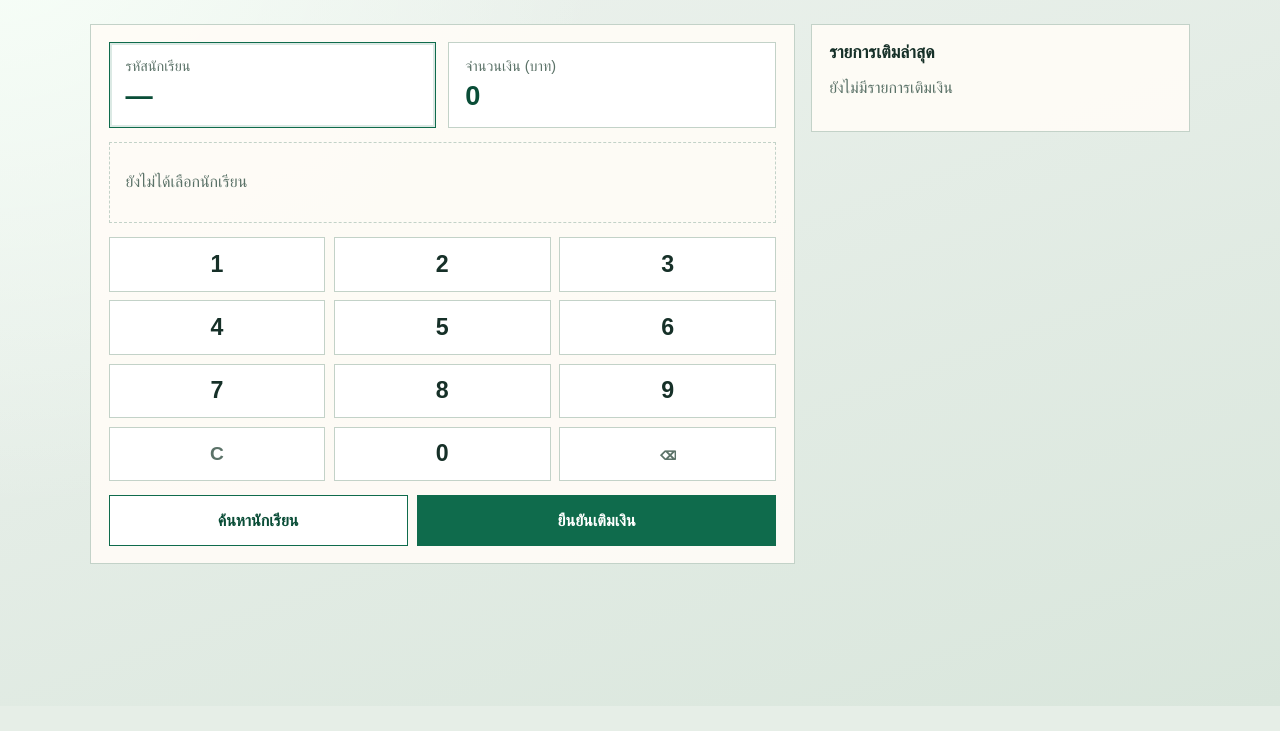
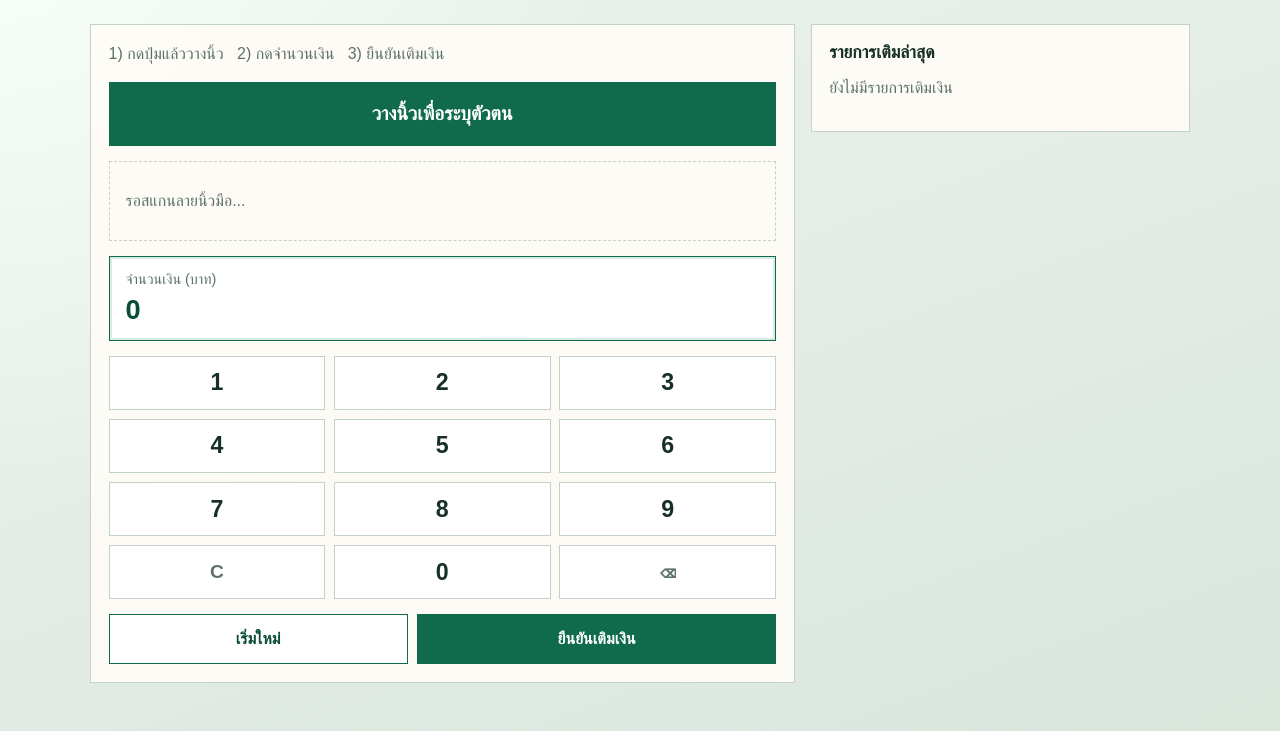
Before and after one commit to michatri/https-github.com-wc42txg5sr-sketch-seven-gift-logger, a Flask app: page /topup in a window 1280 px wide. Shown: the part 94-825 px from the top of the page. Before the commit the page ends 800 px from the top, so only its background shows below. Run offline with Flask 3, Linux system fonts and the light colour scheme; data that the repository does not hold is empty; some web fonts are replaced.

Commit message:
Make top-up flow fingerprint-first with amount keypad
Top-up now: scan finger to identify student, enter amount on numeric
keypad, then confirm. Adds /api/identify-finger for sensor lookup.

Co-authored-by: michatri <michatri@users.noreply.github.com>

```diff
--- a/admin-web/app.py
+++ b/admin-web/app.py
@@ -731,6 +731,34 @@ def student_payload(row) -> dict:
     }
 
 
+@app.route("/api/identify-finger", methods=["POST"])
+def api_identify_finger():
+    db = get_db()
+    try:
+        sensor = open_sensor()
+        wait_for_finger(sensor, timeout_sec=30)
+        sensor.convertImage(0x01)
+        position, score = sensor.searchTemplate()
+        if position < 0:
+            return jsonify(ok=False, message="ไม่พบลายนิ้วมือในระบบ"), 404
+
+        student = find_student_by_finger(db, position)
+        if not student:
+            return jsonify(
+                ok=False,
+                message=f"พบนิ้ว #{position} แต่ยังไม่ได้ผูกกับนักเรียน",
+            ), 404
+
+        hand = matched_hand_for(student, position)
+        payload = student_payload(student)
+        payload["finger_id"] = position
+        payload["hand"] = hand
+        payload["score"] = score
+        return jsonify(ok=True, student=payload)
+    except Exception as exc:
+        return jsonify(ok=False, message=str(exc)), 400
+
+
 @app.route("/api/student-by-code", methods=["POST"])
 def api_student_by_code():
     data = request.get_json(silent=True) or {}
@@ -761,7 +789,7 @@ def api_topup():
         return jsonify(ok=False, message="จำนวนเงินไม่ถูกต้อง"), 400
 
     if not code:
-        return jsonify(ok=False, message="กรุณาใส่รหัสนักเรียน"), 400
+        return jsonify(ok=False, message="กรุณาสแกนลายนิ้วมือก่อน"), 400
     if amount <= 0:
         return jsonify(ok=False, message="จำนวนเงินต้องมากกว่า 0"), 400
     if amount > 100000:
@@ -786,7 +814,7 @@ def api_topup():
         INSERT INTO topups(student_id, amount, balance_after, note)
         VALUES (?, ?, ?, ?)
         """,
-        (row["id"], amount, new_balance, "web-topup"),
+        (row["id"], amount, new_balance, data.get("note") or "fingerprint-topup"),
     )
     db.commit()
 
--- a/admin-web/static/style.css
+++ b/admin-web/static/style.css
@@ -475,6 +475,28 @@ tbody tr:hover {
   margin-bottom: 0.9rem;
 }
 
+.topup-fields.single {
+  grid-template-columns: 1fr;
+}
+
+.scan-finger-btn {
+  width: 100%;
+  border: 1px solid var(--brand);
+  background: var(--brand);
+  color: #fff;
+  font: inherit;
+  font-size: 1.2rem;
+  font-weight: 700;
+  min-height: 4rem;
+  margin-bottom: 0.9rem;
+  cursor: pointer;
+}
+
+.scan-finger-btn:disabled {
+  opacity: 0.65;
+  cursor: wait;
+}
+
 .field-card {
   border: 1px solid var(--line);
   background: #fff;
--- a/admin-web/templates/topup.html
+++ b/admin-web/templates/topup.html
@@ -5,19 +5,23 @@
 {% block content %}
 <section class="topup-layout">
   <div class="topup-panel">
-    <div class="topup-fields">
-      <button type="button" class="field-card active" id="field-code" data-field="code">
-        <span class="field-label">รหัสนักเรียน</span>
-        <span class="field-value" id="code-display">—</span>
-      </button>
-      <button type="button" class="field-card" id="field-amount" data-field="amount">
+    <p class="hint">
+      1) กดปุ่มแล้ววางนิ้ว &nbsp; 2) กดจำนวนเงิน &nbsp; 3) ยืนยันเติมเงิน
+    </p>
+
+    <button type="button" class="scan-finger-btn" id="scan-btn">
+      วางนิ้วเพื่อระบุตัวตน
+    </button>
+
+    <div class="student-box" id="student-box">
+      <p class="muted">รอสแกนลายนิ้วมือ...</p>
+    </div>
+
+    <div class="topup-fields single">
+      <div class="field-card active" id="field-amount">
         <span class="field-label">จำนวนเงิน (บาท)</span>
         <span class="field-value" id="amount-display">0</span>
-      </button>
-    </div>
-
-    <div class="student-box" id="student-box">
-      <p class="muted">ยังไม่ได้เลือกนักเรียน</p>
+      </div>
     </div>
 
     <div class="numpad" id="numpad" aria-label="Numeric keyboard">
@@ -36,7 +40,7 @@
     </div>
 
     <div class="topup-actions">
-      <button type="button" class="btn-secondary" id="lookup-btn">ค้นหานักเรียน</button>
+      <button type="button" class="btn-secondary" id="reset-btn">เริ่มใหม่</button>
       <button type="button" class="btn-primary" id="topup-btn">ยืนยันเติมเงิน</button>
     </div>
 
@@ -64,18 +68,14 @@
 
 <script>
 (function () {
-  let activeField = "code";
-  let codeValue = "";
   let amountValue = "";
   let student = null;
 
-  const codeDisplay = document.getElementById("code-display");
   const amountDisplay = document.getElementById("amount-display");
   const studentBox = document.getElementById("student-box");
   const messageEl = document.getElementById("topup-message");
-  const fieldCode = document.getElementById("field-code");
-  const fieldAmount = document.getElementById("field-amount");
-  const lookupBtn = document.getElementById("lookup-btn");
+  const scanBtn = document.getElementById("scan-btn");
+  const resetBtn = document.getElementById("reset-btn");
   const topupBtn = document.getElementById("topup-btn");
 
   function showMessage(text, ok) {
@@ -84,135 +84,122 @@
     messageEl.className = "topup-message " + (ok ? "ok" : "error");
   }
 
-  function render() {
-    codeDisplay.textContent = codeValue || "—";
-    amountDisplay.textContent = amountValue ? Number(amountValue).toLocaleString("th-TH") : "0";
-    fieldCode.classList.toggle("active", activeField === "code");
-    fieldAmount.classList.toggle("active", activeField === "amount");
-  }
-
-  function setActive(field) {
-    activeField = field;
-    render();
-  }
-
-  function appendDigit(digit) {
-    if (activeField === "code") {
-      if (codeValue.length >= 20) return;
-      codeValue += digit;
-      student = null;
-      studentBox.innerHTML = '<p class="muted">ยังไม่ได้ค้นหานักเรียน</p>';
-    } else {
-      if (amountValue.length >= 6) return;
-      if (amountValue === "0") amountValue = digit;
-      else amountValue += digit;
-    }
-    render();
-  }
-
-  function clearActive() {
-    if (activeField === "code") {
-      codeValue = "";
-      student = null;
-      studentBox.innerHTML = '<p class="muted">ยังไม่ได้เลือกนักเรียน</p>';
-    } else {
-      amountValue = "";
-    }
-    render();
-  }
-
-  function backspace() {
-    if (activeField === "code") {
-      codeValue = codeValue.slice(0, -1);
-      student = null;
-      studentBox.innerHTML = '<p class="muted">ยังไม่ได้ค้นหานักเรียน</p>';
-    } else {
-      amountValue = amountValue.slice(0, -1);
-    }
-    render();
+  function renderAmount() {
+    amountDisplay.textContent = amountValue
+      ? Number(amountValue).toLocaleString("th-TH")
+      : "0";
   }
 
   function renderStudent(s) {
     student = s;
+    const hand =
+      s.hand === "left" ? "ซ้าย" : s.hand === "right" ? "ขวา" : "-";
     studentBox.innerHTML =
       '<p class="student-name"><strong>' + s.student_code + "</strong> " + s.name + "</p>" +
-      '<p class="student-balance">ยอดคงเหลือ <strong>' + Number(s.balance).toLocaleString("th-TH") + "</strong> บาท</p>";
+      '<p class="student-balance">ยอดคงเหลือ <strong>' +
+      Number(s.balance).toLocaleString("th-TH") +
+      "</strong> บาท</p>" +
+      '<p class="muted">มือ' + hand + " · นิ้ว #" + (s.finger_id ?? "-") + "</p>";
   }
 
-  async function lookupStudent() {
-    if (!codeValue) {
-      showMessage("กรุณาใส่รหัสนักเรียนด้วยคีย์บอร์ดตัวเลข", false);
-      setActive("code");
-      return;
-    }
-    lookupBtn.disabled = true;
+  function resetAll() {
+    student = null;
+    amountValue = "";
+    studentBox.innerHTML = '<p class="muted">รอสแกนลายนิ้วมือ...</p>';
+    messageEl.hidden = true;
+    renderAmount();
+    scanBtn.focus();
+  }
+
+  async function scanFinger() {
+    scanBtn.disabled = true;
+    topupBtn.disabled = true;
+    showMessage("กำลังรอวางนิ้วบนเซนเซอร์...", true);
+    studentBox.innerHTML = '<p class="muted">กำลังอ่านลายนิ้วมือ...</p>';
     try {
-      const res = await fetch("{{ url_for('api_student_by_code') }}", {
+      const res = await fetch("{{ url_for('api_identify_finger') }}", {
         method: "POST",
         headers: { "Content-Type": "application/json" },
-        body: JSON.stringify({ student_code: codeValue })
+        body: "{}"
       });
       const data = await res.json();
-      if (!res.ok || !data.ok) throw new Error(data.message || "ค้นหาไม่สำเร็จ");
+      if (!res.ok || !data.ok) throw new Error(data.message || "สแกนไม่สำเร็จ");
       renderStudent(data.student);
-      showMessage("พบนักเรียนแล้ว กรอกจำนวนเงินได้", true);
-      setActive("amount");
+      amountValue = "";
+      renderAmount();
+      showMessage("ระบุตัวตนแล้ว กรอกจำนวนเงินแล้วกดยืนยัน", true);
     } catch (err) {
       student = null;
-      studentBox.innerHTML = '<p class="muted">ไม่พบนักเรียน</p>';
-      showMessage(err.message || "ค้นหาไม่สำเร็จ", false);
+      studentBox.innerHTML = '<p class="muted">สแกนไม่สำเร็จ ลองใหม่</p>';
+      showMessage(err.message || "สแกนไม่สำเร็จ", false);
     } finally {
-      lookupBtn.disabled = false;
+      scanBtn.disabled = false;
+      topupBtn.disabled = false;
     }
   }
 
   async function confirmTopup() {
     if (!student) {
-      showMessage("กรุณาค้นหานักเรียนก่อน", false);
+      showMessage("กรุณาวางนิ้วเพื่อระบุตัวตนก่อน", false);
       return;
     }
     const amount = Number(amountValue || "0");
     if (!amount || amount <= 0) {
-      showMessage("กรุณาใส่จำนวนเงิน", false);
-      setActive("amount");
+      showMessage("กรุณากดจำนวนเงิน", false);
       return;
     }
     topupBtn.disabled = true;
+    scanBtn.disabled = true;
     try {
       const res = await fetch("{{ url_for('api_topup') }}", {
         method: "POST",
         headers: { "Content-Type": "application/json" },
-        body: JSON.stringify({ student_code: student.student_code, amount: amount })
+        body: JSON.stringify({
+          student_code: student.student_code,
+          amount: amount,
+          note: "fingerprint-topup"
+        })
       });
       const data = await res.json();
       if (!res.ok || !data.ok) throw new Error(data.message || "เติมเงินไม่สำเร็จ");
-      renderStudent(data.student);
+      renderStudent(Object.assign({}, data.student, {
+        hand: student.hand,
+        finger_id: student.finger_id
+      }));
       amountValue = "";
-      render();
+      renderAmount();
       showMessage(data.message + " ยอดใหม่ " + data.balance_after + " บาท", true);
-      setTimeout(function () { window.location.reload(); }, 900);
+      setTimeout(function () { window.location.reload(); }, 1000);
     } catch (err) {
       showMessage(err.message || "เติมเงินไม่สำเร็จ", false);
     } finally {
       topupBtn.disabled = false;
+      scanBtn.disabled = false;
     }
   }
 
-  fieldCode.addEventListener("click", function () { setActive("code"); });
-  fieldAmount.addEventListener("click", function () { setActive("amount"); });
-  lookupBtn.addEventListener("click", lookupStudent);
+  scanBtn.addEventListener("click", scanFinger);
+  resetBtn.addEventListener("click", resetAll);
   topupBtn.addEventListener("click", confirmTopup);
 
   document.getElementById("numpad").addEventListener("click", function (event) {
     const btn = event.target.closest("button[data-key]");
     if (!btn) return;
+    if (!student) {
+      showMessage("กรุณาวางนิ้วระบุตัวตนก่อน แล้วค่อยกดจำนวนเงิน", false);
+      return;
+    }
     const key = btn.getAttribute("data-key");
-    if (key === "clear") clearActive();
-    else if (key === "back") backspace();
-    else appendDigit(key);
+    if (key === "clear") amountValue = "";
+    else if (key === "back") amountValue = amountValue.slice(0, -1);
+    else {
+      if (amountValue.length >= 6) return;
+      amountValue = amountValue === "0" ? key : amountValue + key;
+    }
+    renderAmount();
   });
 
-  render();
+  renderAmount();
 })();
 </script>
 {% endblock %}
```
